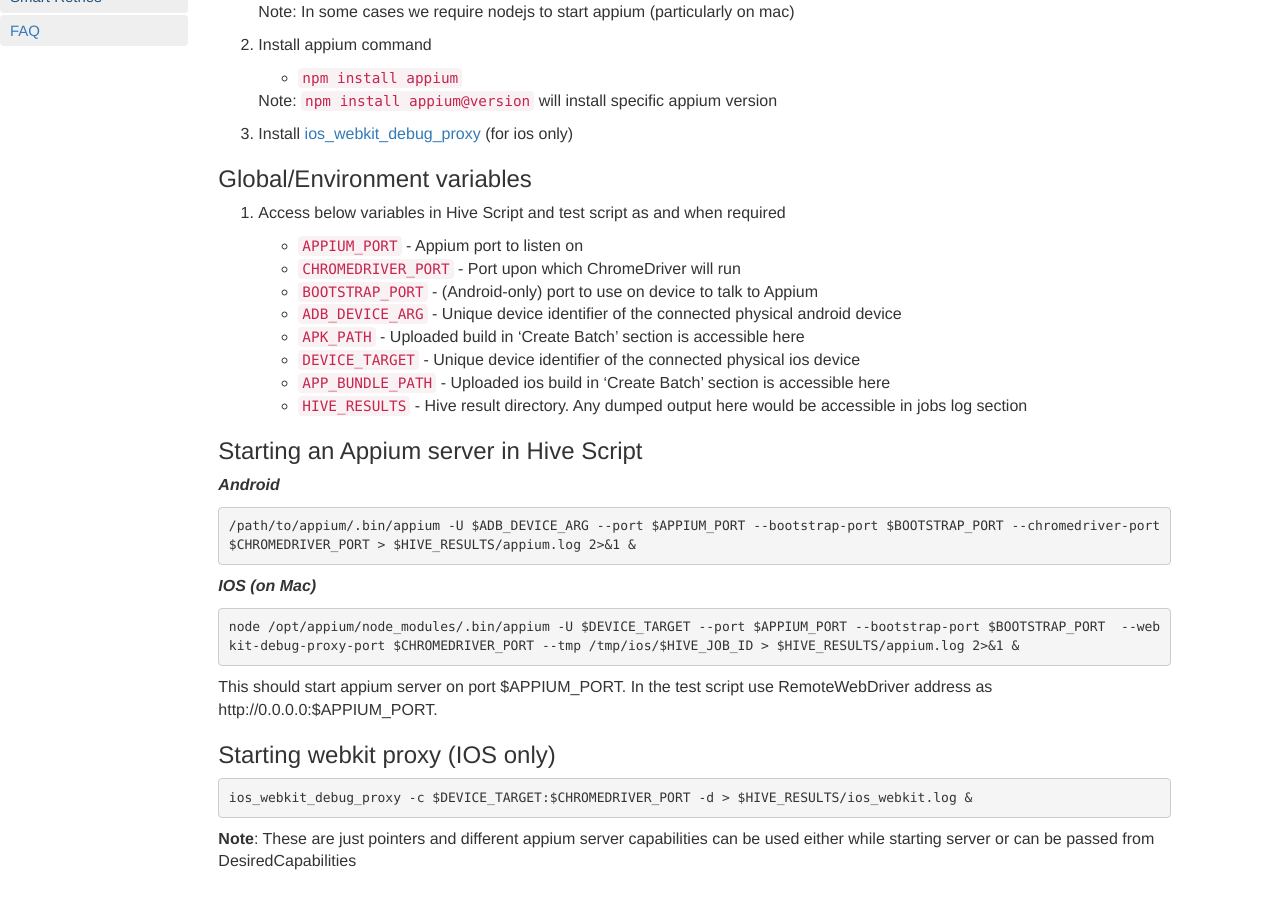
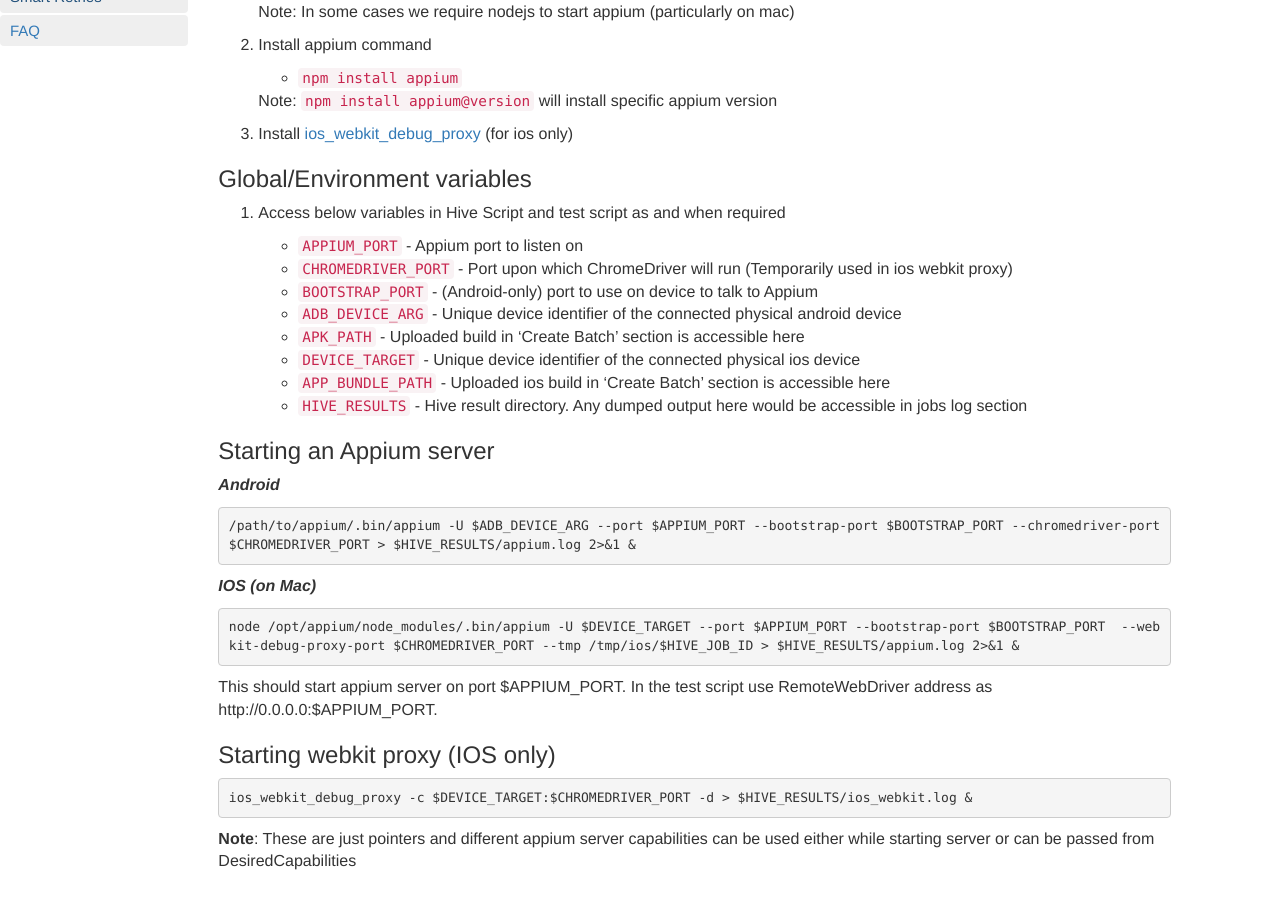
Before and after one commit to bbc/hive-ci, a Jekyll site: the page built from _documentation/appium.md, in a window 1280 px wide and 900 px high, scrolled down 443 px. Built offline with Jekyll 4.4.1, drawn with Linux system fonts in a browser that asks for light colours; nearby versions of some CDN libraries.

Commit message:
chromedriver port usage

```diff
--- a/_documentation/appium.md
+++ b/_documentation/appium.md
@@ -37,7 +37,7 @@
 1. 	Access below variables in Hive Script and test script as and when required
 
 	* `APPIUM_PORT` - Appium port to listen on
-	* `CHROMEDRIVER_PORT` - Port upon which ChromeDriver will run
+	* `CHROMEDRIVER_PORT` - Port upon which ChromeDriver will run (Temporarily used in ios webkit proxy)
 	* `BOOTSTRAP_PORT`  - (Android-only) port to use on device to talk to Appium
 	* `ADB_DEVICE_ARG` - Unique device identifier of the connected physical android device
 	* `APK_PATH` - Uploaded build in 'Create Batch' section is accessible here
@@ -45,7 +45,7 @@
 	* `APP_BUNDLE_PATH` - Uploaded ios build in 'Create Batch' section is accessible here
 	* `HIVE_RESULTS` - Hive result directory. Any dumped output here would be accessible in jobs log section
 
-### Starting an Appium server in Hive Script
+### Starting an Appium server
 
 ***Android***
 
```
